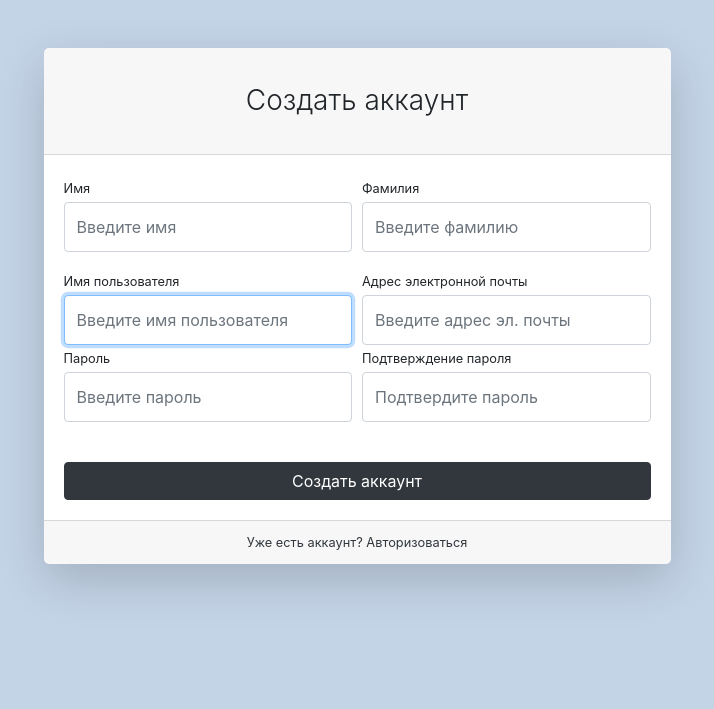
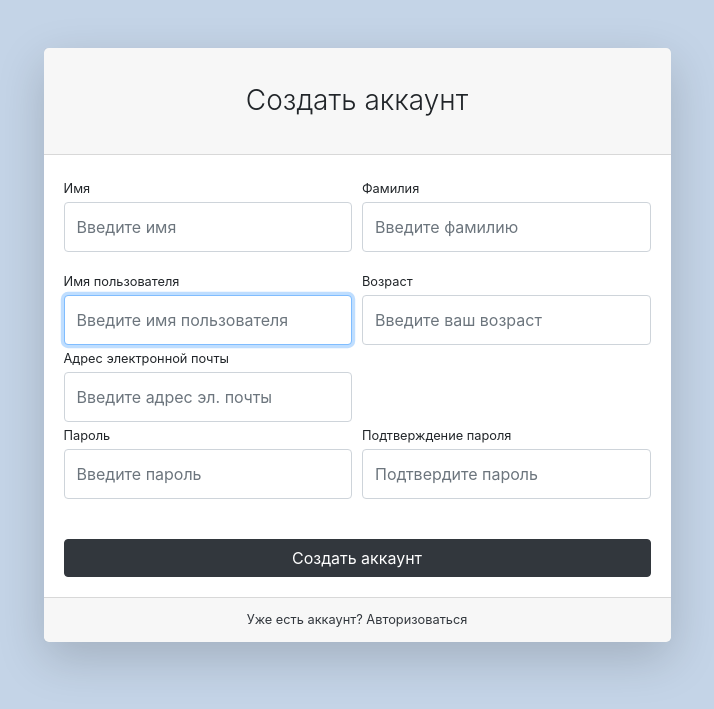
Before and after one commit to orbich67/Django_Framework_basics, a Django app: page /users/registration/ in a window 1280 px wide. Shown: the top 709 px of the page, without its empty margins (283-997 px from the left). Run offline with Django 3.2, Linux system fonts and the light colour scheme; some libraries are stand-ins or nearby versions.

Commit message:
added age in Users model

```diff
--- a/users/admin.py
+++ b/users/admin.py
@@ -6,6 +6,6 @@ from baskets.admin import BasketAdmin
 
 @admin.register(User)
 class UserAdmin(admin.ModelAdmin):
-    list_display = ('username', 'first_name', 'last_name', 'email', 'date_joined')
+    list_display = ('username', 'first_name', 'last_name', 'age', 'email', 'date_joined')
     ordering = ('username',)
     inlines = (BasketAdmin,)
--- a/users/forms.py
+++ b/users/forms.py
@@ -20,6 +20,8 @@ class UserLoginForm(AuthenticationForm):
 class UserRegistrationForm(UserCreationForm):
     username = forms.CharField(widget=forms.TextInput(attrs={
         'class': 'form-control py-4', 'placeholder': 'Введите имя пользователя'}))
+    age = forms.IntegerField(widget=forms.TextInput(attrs={
+        'class': 'form-control py-4', 'placeholder': 'Введите ваш возраст'}))
     email = forms.CharField(widget=forms.EmailInput(attrs={
         'class': 'form-control py-4', 'placeholder': 'Введите адрес эл. почты'}))
     first_name = forms.CharField(widget=forms.TextInput(attrs={
@@ -33,11 +35,16 @@ class UserRegistrationForm(UserCreationForm):
 
     class Meta:
         model = User
-        fields = ('username', 'email', 'first_name', 'last_name', 'password1', 'password2')
+        fields = ('username', 'age', 'email', 'first_name', 'last_name', 'password1', 'password2')
+
+    def clean_age(self):
+        data = self.cleaned_data['age']
+        if data < 18:
+            raise forms.ValidationError('Вы слишком молоды!')
+        return data
 
     def save(self, **kwargs):
         user = super(UserRegistrationForm, self).save()
-        user.is_active = False
         user.is_active = False
         salt = hashlib.sha1(str(random.random()).encode('utf8')).hexdigest()[:6]
         user.activation_key = hashlib.sha1((user.email + salt).encode('utf8')).hexdigest()
--- a/users/models.py
+++ b/users/models.py
@@ -7,6 +7,7 @@ from django.utils.timezone import now
 
 class User(AbstractUser):
     image = models.ImageField(upload_to='users_images', blank=True, null=True)
+    age = models.PositiveIntegerField(verbose_name='возраст', default=18)
 
     activation_key = models.CharField(max_length=128, blank=True)
     activation_key_expires = models.DateTimeField(default=(now() + timedelta(hours=48)))
--- a/users/templates/users/registration.html
+++ b/users/templates/users/registration.html
@@ -40,6 +40,10 @@
                                             {{ form.username }}
                                         </div>
                                         <div class="col-md-6">
+                                            <label class="small mb-1" for="{{ form.age.id_for_label }}">Возраст</label>
+                                            {{ form.age }}
+                                        </div>
+                                        <div class="col-md-6">
                                             <label class="small mb-1" for="{{ form.email.id_for_label }}">Адрес электронной почты</label>
                                             {{ form.email }}
                                         </div>
```
Also changed, not shown: users/migrations/0003_auto_20211109_2303.py (added).
